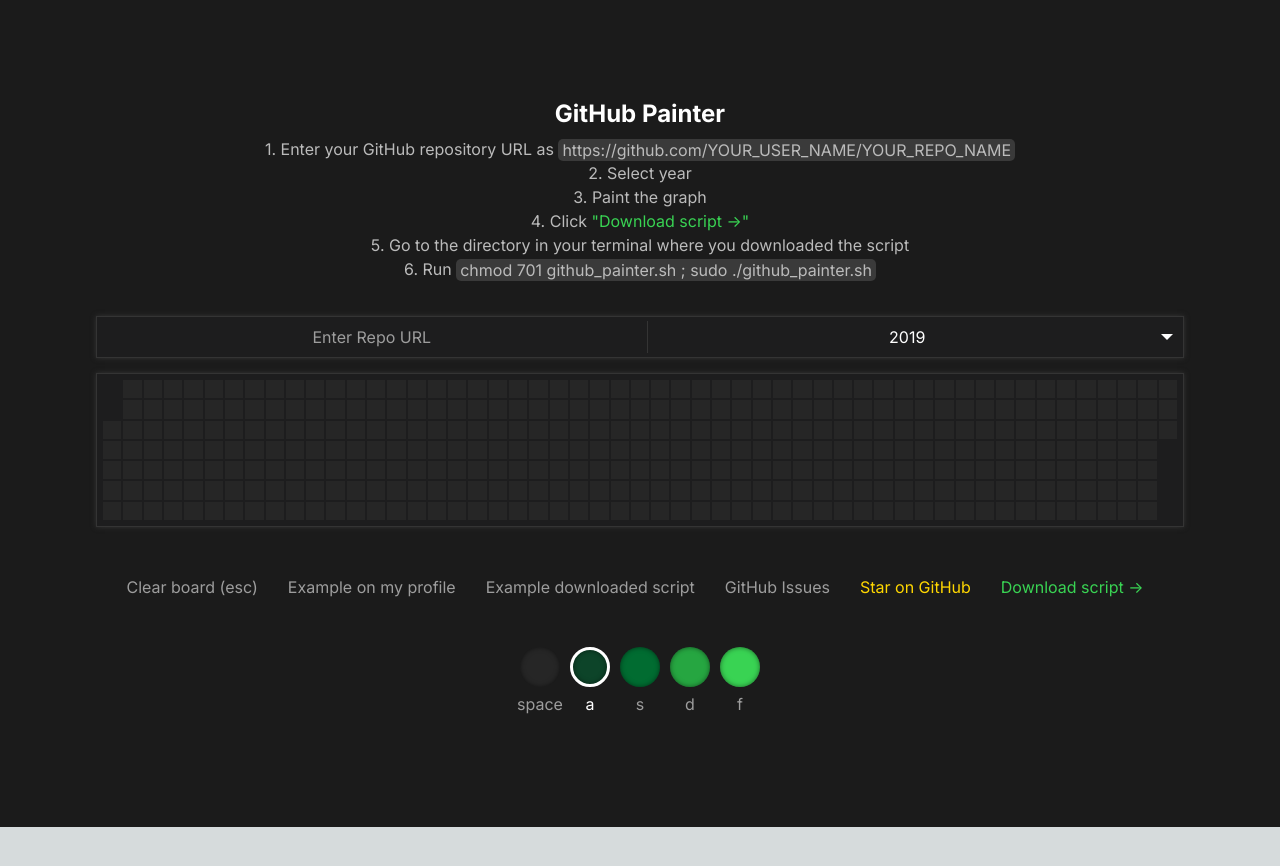
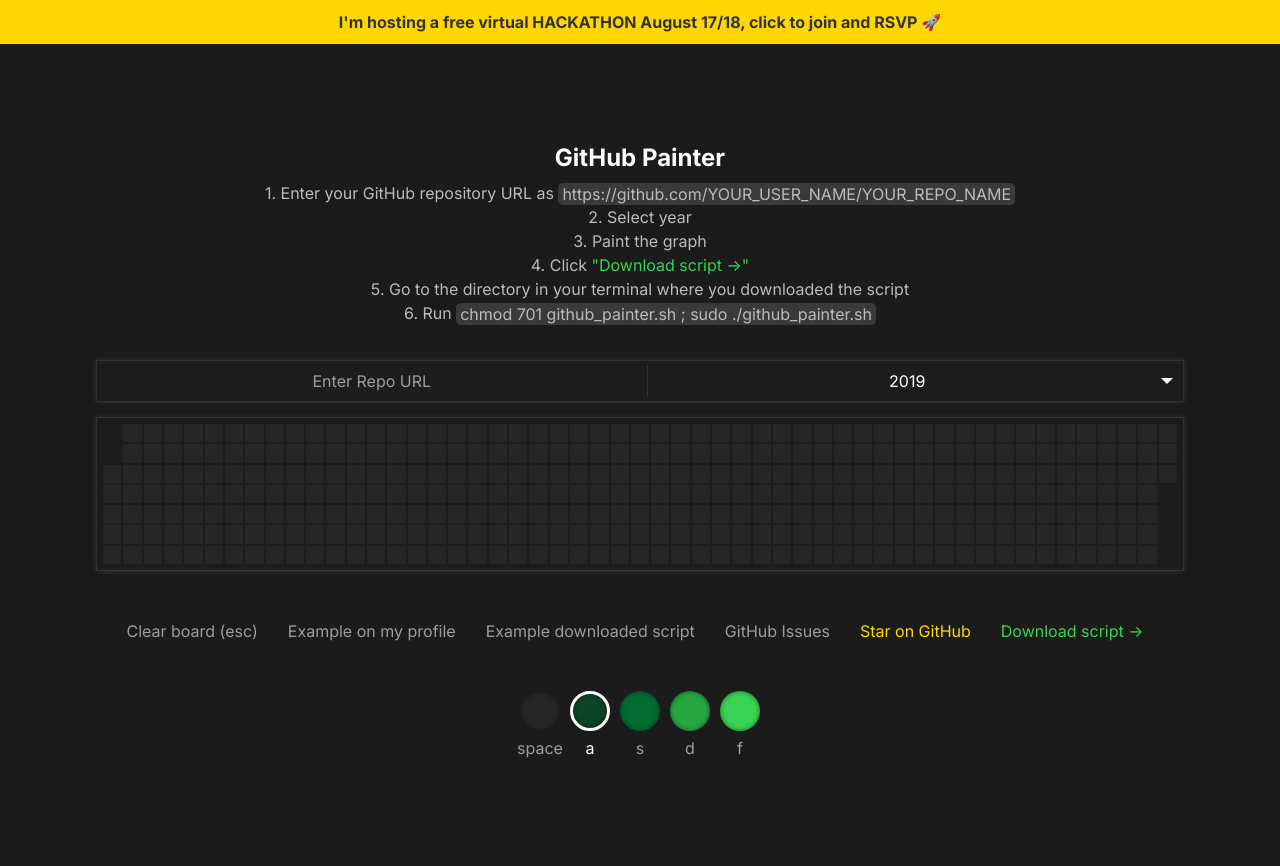
Before and after one commit to mattrltrent/github_painter, a Next.js app: page / in a window 1280 px wide. Shown: the top 866 px of the page. Before the commit the page ends 827 px from the top, so only its background shows below. Built offline with nearby package versions, Linux system fonts and the light colour scheme.

Commit message:
feat: adds hackathon banner

```diff
--- a/src/app/page.js
+++ b/src/app/page.js
@@ -23,11 +23,17 @@
   }, []);
 
   return (
+    <div className={styles.all}>
+      <div className={styles.banner}>
+        <a target="_blank" href="https://matthewtrent.me/covehack/summer-2024"><b>I&apos;m hosting a free virtual HACKATHON August 17/18, click to join and RSVP 🚀</b></a>
+
+      </div>
     <main className={styles.main}>
       <Title />
       <YearSelector />
       <Graph />
       <PaletteSelector />
     </main>
+    </div>
   );
 }
--- a/src/app/styles/Title.module.css
+++ b/src/app/styles/Title.module.css
@@ -43,6 +43,8 @@
 color: #39D353;
 }
 
+
+
 .code {
 font-family: 'inter', sans-serif;
 color: #bbbbbb;
--- a/src/app/styles/page.module.css
+++ b/src/app/styles/page.module.css
@@ -1,10 +1,21 @@
+.banner {
+  background-color: #FFD700;
+  text-align: center;
+  padding: 10px 20px;
+  color: #333333;
+}
+
+.all {
+  min-height: 100vh;
+  background-color: #1b1b1b;
+}
+
 .main {
   flex-direction: column;
   justify-content: center;
   align-items: center;
   text-align: center;
   padding: 6rem;
-  min-height: 100vh;
   background-color: #1b1b1b;
 }
 
```
